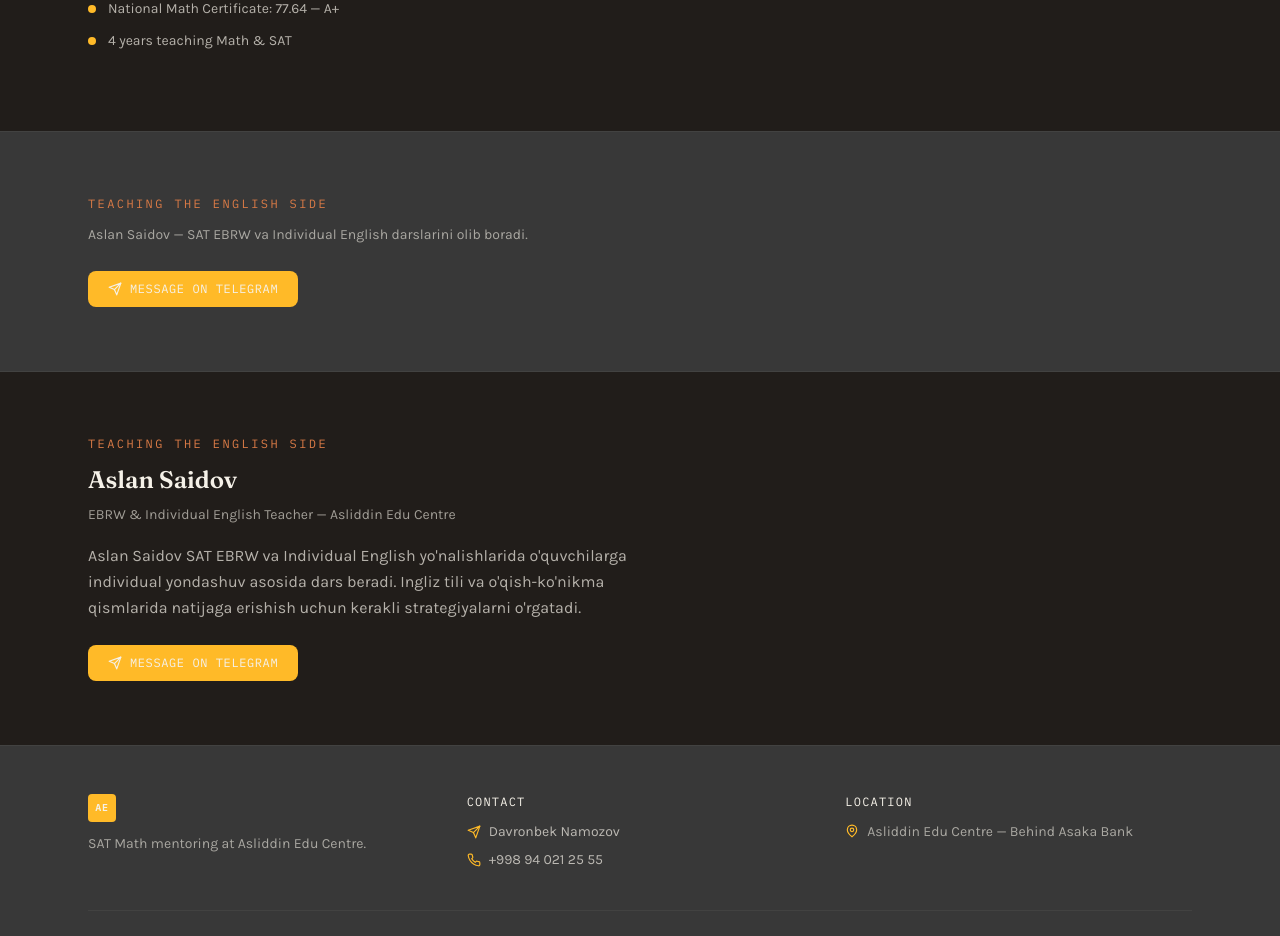
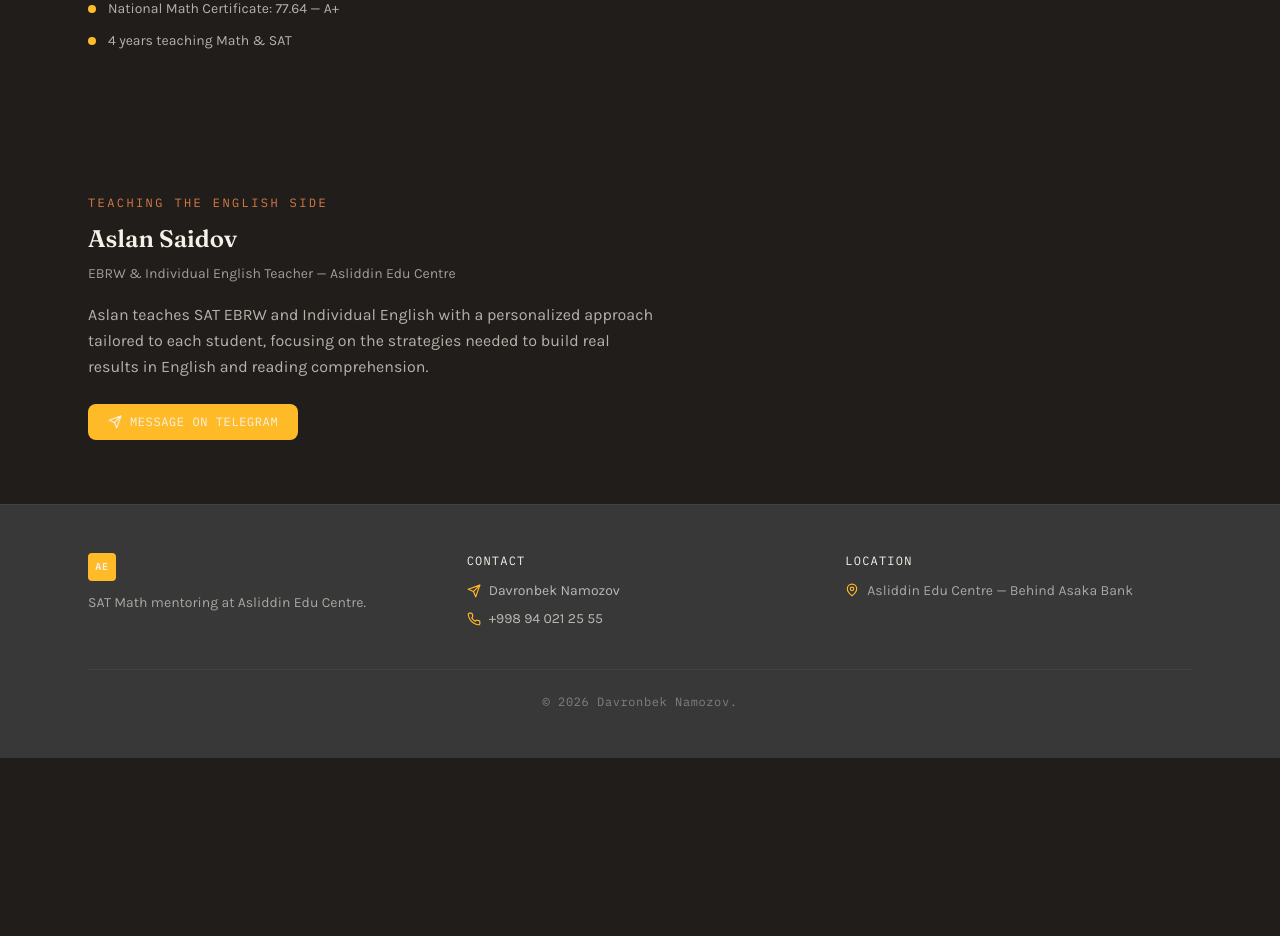
Before and after one commit to asadbektillayev7-byte/SAT-math-website, a Next.js app: page /en/teachers in a window 1280 px wide. Shown: the part 1460-2396 px from the top of the page. After the commit the page ends 2218 px from the top, so only its background shows below. Built offline with nearby package versions, Linux system fonts and the light colour scheme.

Commit message:
Round 3 fixes: sheets HTML guard, results heading, Aslan bio i18n, hero portrait fallback

```diff
--- a/app/[locale]/teachers/page.tsx
+++ b/app/[locale]/teachers/page.tsx
@@ -86,44 +86,19 @@ export default async function TeachersPage({ params }: Props) {
         </div>
       </section>
 
-      <section className="bg-surface border-y border-ink/5">
-        <div className="max-w-6xl mx-auto px-6 py-16">
-          <div className="max-w-xl">
-            <p className="font-mono text-xs tracking-[0.2em] uppercase text-rust mb-3">
-              {t("teachers.ebrwHeading")}
-            </p>
-            <p className="font-body text-sm text-ink/60 leading-relaxed mb-6">
-              Aslan Saidov — SAT EBRW va Individual English darslarini olib boradi.
-            </p>
-            <a
-              href="https://t.me/peaceashit"
-              target="_blank"
-              rel="noopener noreferrer"
-              className="inline-flex items-center gap-2 font-mono text-xs tracking-wider uppercase px-5 py-2.5 rounded-lg bg-gold text-ink hover:bg-gold/80 transition-colors"
-            >
-              <Send size={14} />
-              {t("teachers.ebrwCta")}
-            </a>
-          </div>
-        </div>
-      </section>
-
       <section className="max-w-6xl mx-auto px-6 py-16">
         <div className="max-w-xl">
           <p className="font-mono text-xs tracking-[0.2em] uppercase text-rust mb-3">
-            TEACHING THE ENGLISH SIDE
+            {t("teachers.ebrwHeading")}
           </p>
           <h2 className="font-heading text-2xl font-semibold text-ink mb-2">
-            Aslan Saidov
+            {t("teachers.aslanName")}
           </h2>
           <p className="font-body text-sm text-ink/60 leading-relaxed mb-4">
-            EBRW & Individual English Teacher — Asliddin Edu Centre
+            {t("teachers.aslanRole")}
           </p>
           <p className="font-body text-base text-ink/70 leading-relaxed mb-6">
-            Aslan Saidov SAT EBRW va Individual English yo'nalishlarida
-            o'quvchilarga individual yondashuv asosida dars beradi.
-            Ingliz tili va o'qish-ko'nikma qismlarida natijaga
-            erishish uchun kerakli strategiyalarni o'rgatadi.
+            {t("teachers.aslanBio")}
           </p>
           <a
             href="https://t.me/peaceashit"
--- a/components/hero-portrait.tsx
+++ b/components/hero-portrait.tsx
@@ -2,7 +2,7 @@ import Image from "next/image";
 
 export default function HeroPortrait({ className = "" }: { className?: string }) {
   return (
-    <div className={`relative rounded-2xl overflow-hidden ${className}`}>
+    <div className={`relative rounded-2xl overflow-hidden bg-ink/10 ${className}`}>
       <Image
         src="/team/davronbek-portrait.png"
         alt="Davronbek Namozov — SAT Math Mentor"
--- a/lib/sheets.ts
+++ b/lib/sheets.ts
@@ -23,7 +23,13 @@ export async function fetchStudentResults(): Promise<StudentResult[]> {
   try {
     const res = await fetch(CSV_URL, { next: { revalidate: 300 } });
     const csvText = await res.text();
-    const parsed = Papa.parse<string[]>(csvText, {
+
+    const trimmed = csvText.trim();
+    if (!trimmed || trimmed.startsWith("<") || trimmed.startsWith("<!DOCTYPE")) {
+      return [];
+    }
+
+    const parsed = Papa.parse<string[]>(trimmed, {
       header: false,
       skipEmptyLines: true,
     });
--- a/messages/en.json
+++ b/messages/en.json
@@ -30,7 +30,7 @@
     "whySatLink": "See course details →",
     "whySatUrl": "https://infoedu.uz/sat-1200-olganlar-qanday-talaba-boladi",
     "courseTeaserHeading": "Course tracks",
-    "resultsHeadline": "Real scores. Real acceptances.",
+    "resultsHeadline": "Student Results",
     "resultsLink": "See all results →",
     "ctaHeadline": "Ready to see where you stand?",
     "ctaTelegram": "Message on Telegram",
@@ -49,7 +49,10 @@
     "credentialExperience": "4 years teaching Math & SAT",
     "ebrwHeading": "Teaching the English side",
     "ebrwDescription": "SAT EBRW and Individual English classes are taught by Aslan Saidov.",
-    "ebrwCta": "Message on Telegram"
+    "ebrwCta": "Message on Telegram",
+    "aslanName": "Aslan Saidov",
+    "aslanRole": "EBRW & Individual English Teacher — Asliddin Edu Centre",
+    "aslanBio": "Aslan teaches SAT EBRW and Individual English with a personalized approach tailored to each student, focusing on the strategies needed to build real results in English and reading comprehension."
   },
   "courses": {
     "title": "Courses — SAT Math Prep | Asliddin Edu Centre",
@@ -91,7 +94,7 @@
       "description": "A Math-only track built for teachers preparing to raise their score on the national certification exam.",
       "duration": "~2 months, varies by starting level"
     },
-    "resultsHeadline": "Real scores. Real acceptances.",
+    "resultsHeadline": "Student Results",
     "resultsFilterMath": "Only Math",
     "resultsFilterBoth": "EBRW & Math",
     "resultsEmpty": "No results yet — coming soon.",
--- a/messages/uz.json
+++ b/messages/uz.json
@@ -30,7 +30,7 @@
     "whySatLink": "Kurs tafsilotlari →",
     "whySatUrl": "https://infoedu.uz/sat-1200-olganlar-qanday-talaba-boladi",
     "courseTeaserHeading": "Kurs yo‘nalishlari",
-    "resultsHeadline": "Haqiqiy natijalar. Haqiqiy qabul.",
+    "resultsHeadline": "O'quvchilar natijalari",
     "resultsLink": "Barcha natijalar →",
     "ctaHeadline": "Qayerda turganingizni bilishga tayyormisiz?",
     "ctaTelegram": "Telegram orqali yozing",
@@ -49,7 +49,10 @@
     "credentialExperience": "4 yil Math va SAT o‘qituvchisi",
     "ebrwHeading": "Ingliz tili yo‘nalishi",
     "ebrwDescription": "SAT EBRW va Individual English darslarini Aslan Saidov olib boradi.",
-    "ebrwCta": "Telegram orqali yozing"
+    "ebrwCta": "Telegram orqali yozing",
+    "aslanName": "Aslan Saidov",
+    "aslanRole": "EBRW va Individual English o'qituvchisi — Asliddin Edu Centre",
+    "aslanBio": "Aslan Saidov SAT EBRW va Individual English yo'nalishlarida o'quvchilarga individual yondashuv asosida dars beradi. Ingliz tili va o'qish-ko'nikma qismlarida natijaga erishish uchun kerakli strategiyalarni o'rgatadi."
   },
   "courses": {
     "title": "Kurslar — SAT Math Tayyorlov | Asliddin Edu Centre",
@@ -91,7 +94,7 @@
       "description": "Milliy attestatsiya imtihonida ballini oshirishga tayyorlanayotgan o‘qituvchilar uchun faqat Math-ga yo‘naltirilgan kurs.",
       "duration": "~2 oy, boshlang‘ich darajaga qarab"
     },
-    "resultsHeadline": "Haqiqiy natijalar. Haqiqiy qabul.",
+    "resultsHeadline": "O'quvchilar natijalari",
     "resultsFilterMath": "Faqat Math",
     "resultsFilterBoth": "EBRW va Math",
     "resultsEmpty": "Hozircha natijalar yo‘q — tez orada qo‘shiladi.",
```
